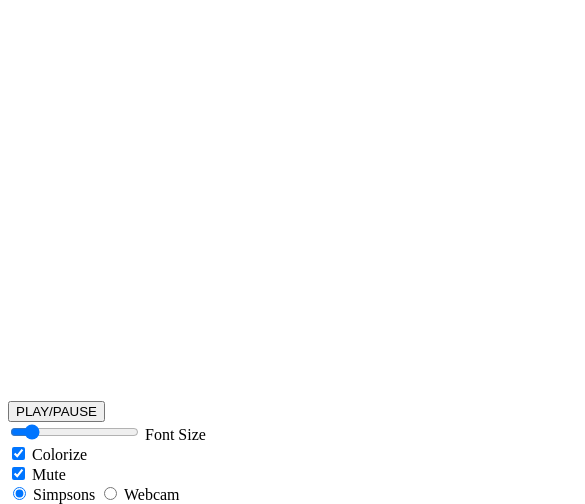
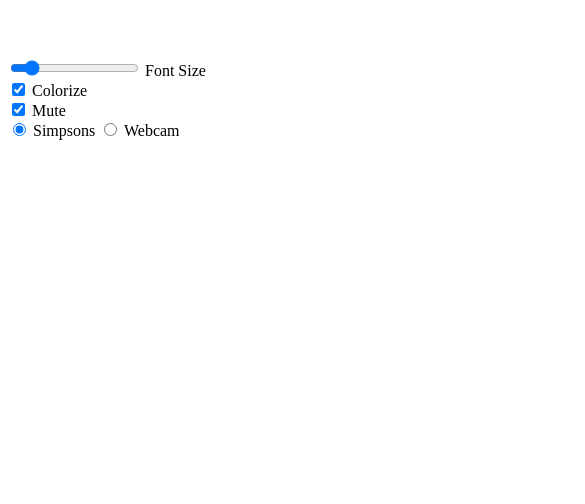
Before and after one commit to bao987654321/ascii-weblgl, a website built with webpack: page index.html in a window 390 px wide. Shown: the part 340-844 px from the top of the page, 585 px wide, since content can reach past the window. Built offline with nearby package versions, Linux system fonts and the light colour scheme.

Commit message:
improve mobile

```diff
--- a/index.html
+++ b/index.html
@@ -2,17 +2,13 @@
 <html>
   <head>
     <title>ASCII-WebGL</title>
+    <meta name="viewport" content="width=device-width, initial-scale=1">
+
   </head>
   <body>
-    <canvas id="glCanvas" width="640" height="640" style="margin: 0 auto; display:block"></canvas>
+    <canvas id="glCanvas" width="640" height="640" style="margin: auto; display:block"></canvas>
     <canvas id="canvas" width="550" height="300" style="display:none" ></canvas>
-
-    <div style="margin: 0 auto; position: absolute; bottom: 0; width: 300px">
-      <div>
-        <button id="playButton">
-          PLAY/PAUSE
-        </button>
-      </div>
+    <div id="controlBox" style="margin: 0 auto;">
       <div>
         <input type="range" id="sizeSlider" name="size" min="10" max="50" step="5" value="16">
         <label for="size">Font Size</label>
--- a/src/demo.js
+++ b/src/demo.js
@@ -3,7 +3,6 @@ import ASCIIBoard from './ascii';
 const SIMSPONS = 'simpsons';
 const WEBCAM = 'webcam';
 const SIMSPONS_URL = 'simpsons.mp4'
-
 export default class Demo  {
   constructor() {
     const canvas = document.querySelector("#glCanvas");
@@ -15,14 +14,25 @@ export default class Demo  {
 
     const tempCanvas = document.getElementById('canvas');
     this.asciiBoard = new ASCIIBoard(tempCanvas, canvas);
-    this.video = document.createElement('video');
 
-    // document.body.appendChild(this.video)
     this.isMuted = true;
 
-    this.setCanvasSize(640, 640)
+    this.setCanvasSize(20, 20)
     this.attachButtonListeners();
     this.startSimpsons();
+  }
+
+  createVideoElement() {
+    const elm = document.createElement('video');
+    elm.muted = true;
+    elm.loop = true;
+    elm.autoplay = true;
+    elm.setAttribute('playsinline', true)
+    elm.setAttribute('muted', true)
+    elm.setAttribute('style', "width: 1px; height: 1px; position: absolute");
+    const canvas = document.querySelector("#glCanvas");
+    document.body.insertBefore(elm, canvas);
+    return elm;
   }
 
   attachButtonListeners() {
@@ -30,13 +40,15 @@ export default class Demo  {
       this.asciiBoard.setSize(+e.target.value);
     })
 
+    document.addEventListener('scroll', () => {
+      this.moveVideo(window.pageXOffset, window.pageYOffset);
+    })
     document.getElementById('colorCheckbox').addEventListener('change', e => {
       this.asciiBoard.setHasColor(e.target.checked);
     })
 
     document.getElementById('muteCheckbox').addEventListener('change', e => {
-      this.isMuted = e.target.checked;
-      this.video.muted = this.isMuted;
+      this.mute(e.target.checked);
     })
 
     document.getElementById('videoSourceSimpsons').addEventListener('change', e => {
@@ -50,12 +62,12 @@ export default class Demo  {
         this.startWebcam();
       }
     })
-    document.getElementById('playButton').addEventListener('click', e => {
-      console.log('playing videob ')
-      this.video.play();
-    })
+  }
 
-
+  moveVideo(x, y) {
+    const offset = 10;
+    this.video.style.top = `${y + offset}px`;
+    this.video.style.left = `${x + offset}px`;
   }
 
   startSimpsons() {
@@ -64,12 +76,13 @@ export default class Demo  {
   }
 
   startWebcam() {
-    const constraints = {audio: false, video: true};
+    const constraints = {audio: false, video: {facingMode: "environment" }};
     navigator.mediaDevices.getUserMedia(constraints)
     .then(stream => {
       var videoTracks = stream.getVideoTracks();
       this.currentSource = WEBCAM;
       this.setUpVideo(stream, true)
+      console.log('video devices: ',  videoTracks);
       console.log('Using video device: ' + videoTracks[0].label);
       stream.onremovetrack = function() {
         console.log('Stream ended');
@@ -82,18 +95,29 @@ export default class Demo  {
   }
 
   setCanvasSize(width, height){
-    // TODO: Fill window
+    const aspectRatio = width/height;
+    const windowWidth = window.innerWidth;
+    const windowHeight = window.innerHeight;
     const devicePixelRatio = window.devicePixelRatio || 1;
-    this.canvas.width = width  * devicePixelRatio;
-    this.canvas.height = height * devicePixelRatio;
-    this.canvas.style.height = `${height}px`;
-    this.canvas.style.width = `${width}px`;
+    const useHeightAsMax = windowHeight * aspectRatio < windowWidth
+    const widthToUse = Math.floor(useHeightAsMax ? windowHeight * aspectRatio : windowWidth);
+    const heightToUse = Math.floor(useHeightAsMax ? windowHeight : windowWidth / aspectRatio) ;
+
+    this.canvas.width = widthToUse  * devicePixelRatio;
+    this.canvas.height = heightToUse * devicePixelRatio;
+    this.canvas.style.height = `${heightToUse}px`;
+    this.canvas.style.width = `${widthToUse}px`;
     this.asciiBoard.setViewport();
   }
 
+  mute(isMuted) {
+    this.isMuted = isMuted;
+    this.video.mute = isMuted;
+  }
 
   setUpVideo(src, isWebcam = false) {
-    const video = this.video;
+    const video = this.createVideoElement();
+    this.video = video;
     if (this.cleanUpVideo) {
       this.cleanUpVideo();
     }
@@ -101,10 +125,6 @@ export default class Demo  {
     var playing = false;
     let timeupdate = false;
     let started = false;
-    video.autoplay = true;
-    video.loop = true;
-    video.muted = true;
-    video.setAttribute('playsinline', true)
 
     if (isWebcam) {
       video.srcObject = src;
@@ -136,12 +156,13 @@ export default class Demo  {
     video.addEventListener('timeupdate', _timeUpdateCb, true);
 
     this.cleanUpVideo = () => {
+      const oldVideo = video;
+      console.log("cleaning up video")
       this.asciiBoard.pauseVideo();
-      video.pause();
-      video.src = null;
-      video.srcObject = null;
-      video.removeEventListener('playing', _playingCb, true,)
-      video.removeEventListener('timeupdate', _timeUpdateCb, true,)
+      oldVideo.pause();
+      oldVideo.removeEventListener('playing', _playingCb, true,)
+      oldVideo.removeEventListener('timeupdate', _timeUpdateCb, true,)
+      document.body.removeChild(oldVideo);
     }
 
     video.play()
```
